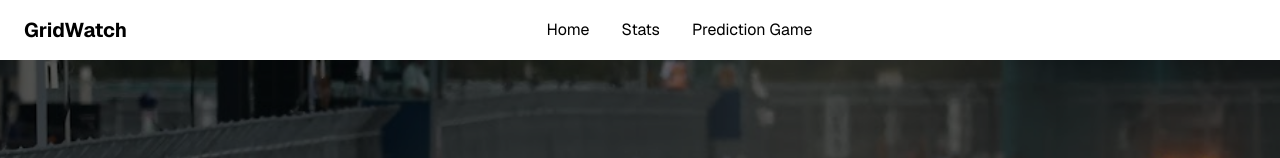
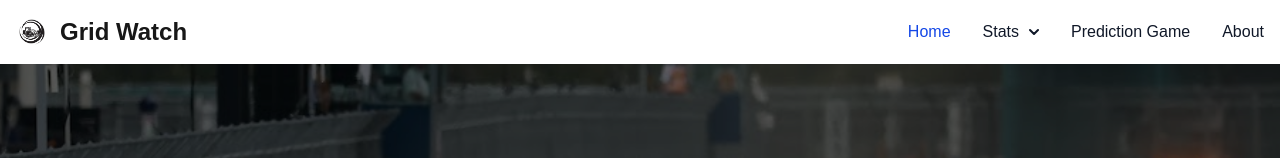
Before and after one commit to KanishkGoyal19/Grid-Watch, a Next.js app: page / in a window 1280 px wide. Shown: the top 158 px of the page. Built offline with nearby package versions, Linux system fonts and the light colour scheme; no server answers.

Commit message:
navbar addition

```diff
--- a/src/components/home/Navbar.jsx
+++ b/src/components/home/Navbar.jsx
@@ -1,140 +1,135 @@
-// src/components/Navbar.jsx
 'use client';
-import Link from 'next/link';
+
 import { useState } from 'react';
-import { Geist } from 'next/font/google';
-
-const geistSans = Geist({
-  subsets: ['latin'],
-});
 
 const Navbar = () => {
-  const [isMenuOpen, setIsMenuOpen] = useState(false);
-
-  const toggleMenu = () => {
-    setIsMenuOpen(!isMenuOpen);
-  };
+  const [dropdownOpen, setDropdownOpen] = useState(false);
 
   return (
-    <nav className="bg-white text-white py-4 sticky top-0 z-50">
-      <div className="container mx-auto px-6 flex items-center justify-between">
-        {/* Logo / Home Link (Left) */}
-        <Link href="/" className={`text-xl font-bold text-black ${geistSans.className}`}>
-          GridWatch
-        </Link>
+    <nav className="bg-white border-gray-200 dark:bg-gray-900 dark:border-gray-700">
+      <div className="max-w-screen-xl flex flex-wrap items-center justify-between mx-auto p-4">
+        <a href="#" className="flex items-center space-x-3 rtl:space-x-reverse">
+          <img
+            src="logo.jpg"
+            className="h-8"
+            alt="Flowbite Logo"
+          />
+          <span className="self-center text-2xl font-semibold whitespace-nowrap dark:text-white">
+            Grid Watch
+          </span>
+        </a>
 
-        {/* Desktop Menu (Center) */}
-        <div className="hidden md:flex space-x-8 flex-grow justify-center">
-          <Link href="/" className={`hover:text-gray-500 text-black ${geistSans.className}`}>
-            Home
-          </Link>
-          <div className="relative group">
-            <Link href="/stats" className={`hover:text-gray-500 text-black ${geistSans.className}`}>
-              Stats
-            </Link>
-            <div className="absolute hidden group-hover:block bg-gray-100 shadow-lg rounded-md py-2 mt-2 w-32 z-10">
-              <Link
-                href="/stats/drivers"
-                className={`block px-4 py-2 text-sm hover:bg-gray-200 text-gray-800 ${geistSans.className}`}
+        <button
+          onClick={() => setDropdownOpen(!dropdownOpen)}
+          type="button"
+          className="inline-flex items-center p-2 w-10 h-10 justify-center text-sm text-gray-500 rounded-lg md:hidden hover:bg-gray-100 focus:outline-none focus:ring-2 focus:ring-gray-200 dark:text-gray-400 dark:hover:bg-gray-700 dark:focus:ring-gray-600"
+          aria-expanded={dropdownOpen}
+        >
+          <span className="sr-only">Open main menu</span>
+          <svg
+            className="w-5 h-5"
+            fill="none"
+            viewBox="0 0 17 14"
+            xmlns="http://www.w3.org/2000/svg"
+          >
+            <path
+              stroke="currentColor"
+              strokeLinecap="round"
+              strokeLinejoin="round"
+              strokeWidth="2"
+              d="M1 1h15M1 7h15M1 13h15"
+            />
+          </svg>
+        </button>
+
+        <div
+          className={`${
+            dropdownOpen ? 'block' : 'hidden'
+          } w-full md:block md:w-auto`}
+        >
+          <ul className="flex flex-col font-medium p-4 md:p-0 mt-4 border border-gray-100 rounded-lg bg-gray-50 md:flex-row md:space-x-8 md:mt-0 md:border-0 md:bg-white dark:bg-gray-800 md:dark:bg-gray-900 dark:border-gray-700">
+            <li>
+              <a
+                href="#"
+                className="block py-2 px-3 text-white bg-blue-700 rounded-sm md:bg-transparent md:text-blue-700 md:p-0 md:dark:text-blue-500 dark:bg-blue-600 md:dark:bg-transparent"
               >
-                Drivers
-              </Link>
-              <Link
-                href="/stats/constructors"
-                className={`block px-4 py-2 text-sm hover:bg-gray-200 text-gray-800 ${geistSans.className}`}
+                Home
+              </a>
+            </li>
+
+            <li className="relative">
+              <button
+                onClick={() => setDropdownOpen(!dropdownOpen)}
+                className="flex items-center justify-between w-full py-2 px-3 text-gray-900 rounded-sm hover:bg-gray-100 md:hover:bg-transparent md:border-0 md:hover:text-blue-700 md:p-0 md:w-auto dark:text-white md:dark:hover:text-blue-500 dark:focus:text-white dark:border-gray-700 dark:hover:bg-gray-700 md:dark:hover:bg-transparent"
               >
-                Constructors
-              </Link>
-              <Link
-                href="/stats/circuits"
-                className={`block px-4 py-2 text-sm hover:bg-gray-200 text-gray-800 ${geistSans.className}`}
+                Stats
+                <svg
+                  className="w-2.5 h-2.5 ms-2.5"
+                  fill="none"
+                  viewBox="0 0 10 6"
+                  xmlns="http://www.w3.org/2000/svg"
+                >
+                  <path
+                    stroke="currentColor"
+                    strokeLinecap="round"
+                    strokeLinejoin="round"
+                    strokeWidth="2"
+                    d="m1 1 4 4 4-4"
+                  />
+                </svg>
+              </button>
+
+              {dropdownOpen && (
+                <div className="z-10 absolute mt-2 font-normal bg-white divide-y divide-gray-100 rounded-lg shadow-sm w-44 dark:bg-gray-700 dark:divide-gray-600">
+                  <ul className="py-2 text-sm text-gray-700 dark:text-gray-400">
+                    <li>
+                      <a
+                        href="#"
+                        className="block px-4 py-2 hover:bg-gray-100 dark:hover:bg-gray-600 dark:hover:text-white"
+                      >
+                        Drivers
+                      </a>
+                    </li>
+                    <li>
+                      <a
+                        href="#"
+                        className="block px-4 py-2 hover:bg-gray-100 dark:hover:bg-gray-600 dark:hover:text-white"
+                      >
+                        Constructors
+                      </a>
+                    </li>
+                    <li>
+                      <a
+                        href="#"
+                        className="block px-4 py-2 hover:bg-gray-100 dark:hover:bg-gray-600 dark:hover:text-white"
+                      >
+                        Circuits
+                      </a>
+                    </li>
+                  </ul>
+                </div>
+              )}
+            </li>
+
+            <li>
+              <a
+                href="#"
+                className="block py-2 px-3 text-gray-900 rounded-sm hover:bg-gray-100 md:hover:bg-transparent md:border-0 md:hover:text-blue-700 md:p-0 dark:text-white md:dark:hover:text-blue-500 dark:hover:bg-gray-700 dark:hover:text-white md:dark:hover:bg-transparent"
               >
-                Circuits
-              </Link>
-            </div>
-          </div>
-          <Link href="/predictions" className={`hover:text-gray-500 text-black ${geistSans.className}`}>
-            Prediction Game
-          </Link>
-          {/* Add more links here in the center */}
+                Prediction Game
+              </a>
+            </li>
+            <li>
+              <a
+                href="#"
+                className="block py-2 px-3 text-gray-900 rounded-sm hover:bg-gray-100 md:hover:bg-transparent md:border-0 md:hover:text-blue-700 md:p-0 dark:text-white md:dark:hover:text-blue-500 dark:hover:bg-gray-700 dark:hover:text-white md:dark:hover:bg-transparent"
+              >
+                About
+              </a>
+            </li>
+          </ul>
         </div>
-
-        {/* Mobile Menu Button (Right on small screens) */}
-        <div className="md:hidden">
-          <button onClick={toggleMenu} className="focus:outline-none">
-            <svg
-              className="w-6 h-6 fill-current text-black"
-              viewBox="0 0 24 24"
-              xmlns="http://www.w3.org/2000/svg"
-            >
-              {isMenuOpen ? (
-                <path
-                  fillRule="evenodd"
-                  clipRule="evenodd"
-                  d="M18.278 16.864a1 1 0 0 1-1.414 1.414l-4.829-4.828-4.828 4.828a1 1 0 0 1-1.414-1.414l4.828-4.829-4.828-4.828a1 1 0 0 1 1.414-1.414l4.829 4.828 4.828-4.828a1 1 0 0 1 1.414 1.414l-4.828 4.829z"
-                />
-              ) : (
-                <path
-                  fillRule="evenodd"
-                  d="M4 5h16a1 1 0 0 1 0 2H4a1 1 0 1 1 0-2zm0 6h16a1 1 0 0 1 0 2H4a1 1 0 1 1 0-2zm0 6h16a1 1 0 0 1 0 2H4a1 1 0 1 1 0-2z"
-                />
-              )}
-            </svg>
-          </button>
-        </div>
-
-        {/* Empty div to balance the logo on the left (on desktop) */}
-        <div className="hidden md:block w-6 h-6"></div>
       </div>
-
-      {/* Mobile Menu (Collapsed) */}
-      {isMenuOpen && (
-        <div className="md:hidden bg-gray-100 py-2 px-6">
-          <Link href="/" className={`block py-2 hover:text-gray-500 text-gray-800 ${geistSans.className}`}>
-            Home
-          </Link>
-          <div className="py-2">
-            <Link
-              href="/stats"
-              className={`block py-2 hover:text-gray-500 text-gray-800 ${geistSans.className}`}
-              onClick={toggleMenu} // Close menu after navigating
-            >
-              Stats
-            </Link>
-            <div className="ml-4">
-              <Link
-                href="/stats/drivers"
-                className={`block py-2 text-sm hover:text-gray-500 text-gray-700 ${geistSans.className}`}
-                onClick={toggleMenu}
-              >
-                Drivers
-              </Link>
-              <Link
-                href="/stats/constructors"
-                className={`block py-2 text-sm hover:text-gray-500 text-gray-700 ${geistSans.className}`}
-                onClick={toggleMenu}
-              >
-                Constructors
-              </Link>
-              <Link
-                href="/stats/circuits"
-                className={`block py-2 text-sm hover:text-gray-500 text-gray-700 ${geistSans.className}`}
-                onClick={toggleMenu}
-              >
-                Circuits
-              </Link>
-            </div>
-          </div>
-          <Link
-            href="/predictions"
-            className={`block py-2 hover:text-gray-500 text-gray-800 ${geistSans.className}`}
-            onClick={toggleMenu}
-          >
-            Prediction Game
-          </Link>
-          {/* Add more mobile links here */}
-        </div>
-      )}
     </nav>
   );
 };
```
